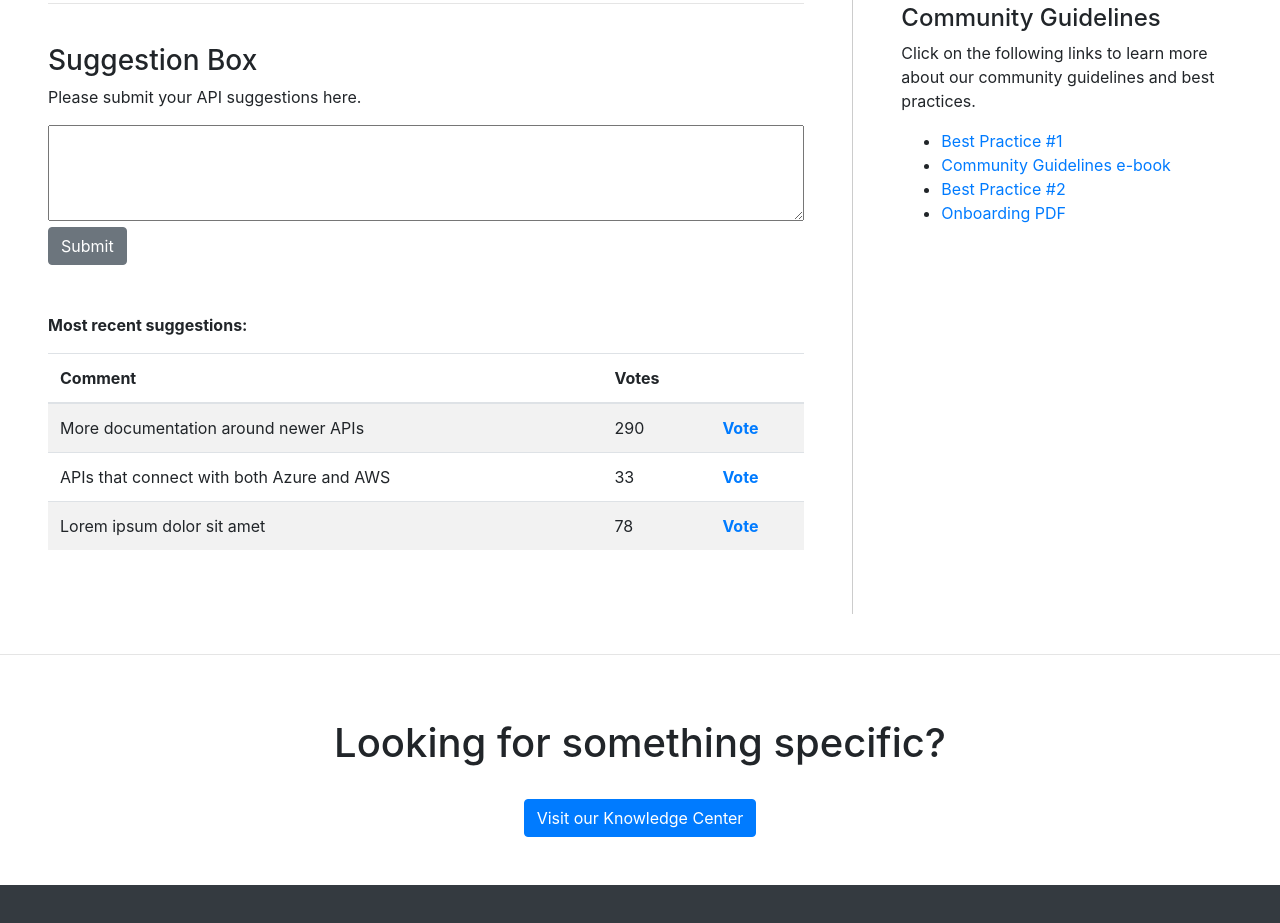
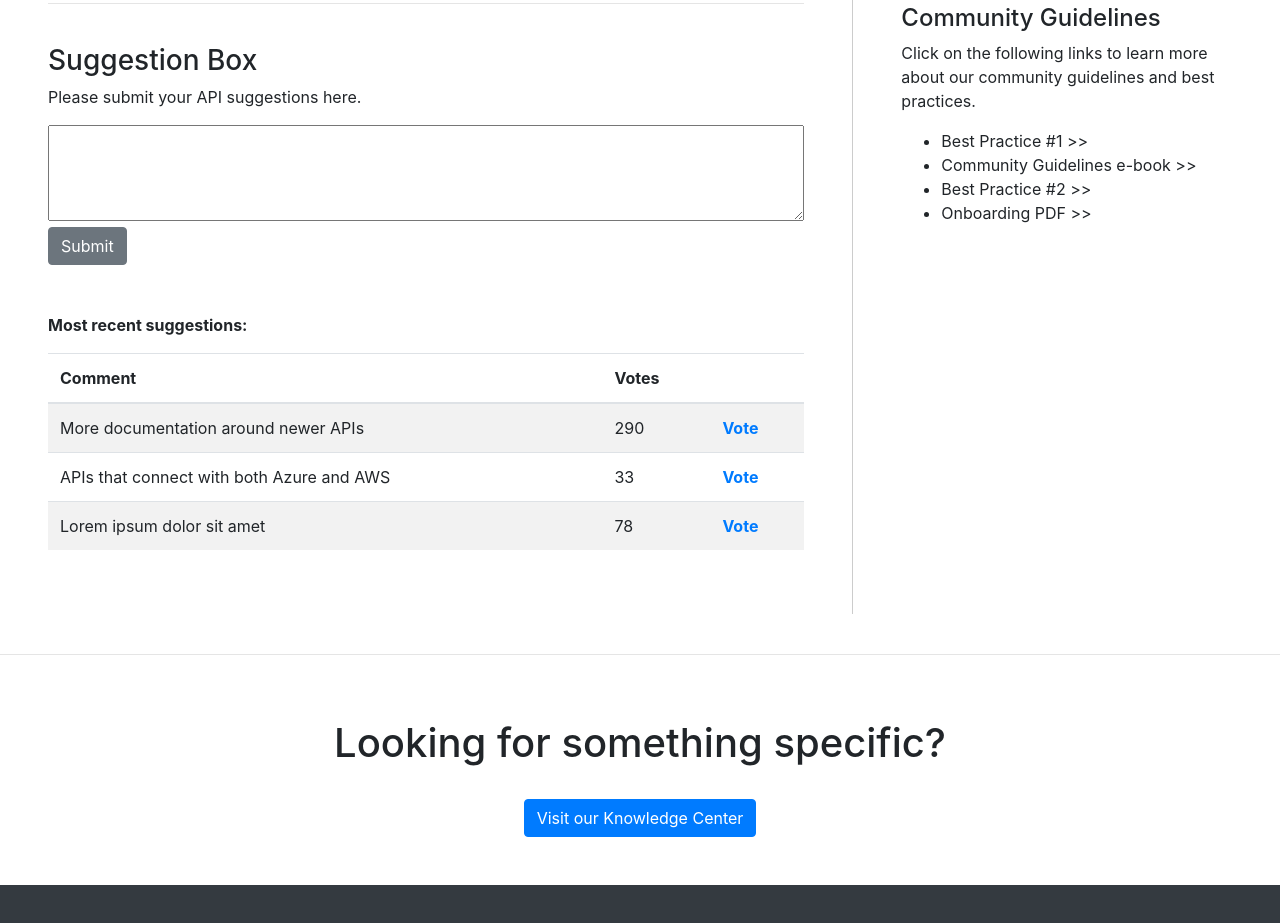
Before and after one commit to tssconsultingco/kelloggdevcenter, a plain HTML site: page community-portal.html in a window 1280 px wide. Shown: the part 1157-2080 px from the top of the page. Drawn offline with nearby package versions, Linux system fonts and the light colour scheme.

```diff
--- a/community-portal.html
+++ b/community-portal.html
@@ -261,10 +261,10 @@
                                 <h4>Community Guidelines</h4>
                                 <p>Click on the following links to learn more about our community guidelines and best practices.</p>
                                 <ul>
-                                    <li><a href="#">Best Practice #1</a></li>
-                                    <li><a href="#">Community Guidelines e-book</a></li>
-                                    <li><a href="#">Best Practice #2</a></li>
-                                    <li><a href="#">Onboarding PDF</a></li>
+                                    <li>Best Practice #1 &gt;&gt;</li>
+                                    <li>Community Guidelines e-book &gt;&gt;</li>
+                                    <li>Best Practice #2 &gt;&gt;</li>
+                                    <li>Onboarding PDF &gt;&gt;</li>
                                 </ul>
 
                             </div>
```
Also changed, not shown: images/case-study-3.jpg, images/explore-business-user-headline.jpg, images/home-community.jpg, images/home-user-resources.jpg, 6 other files.
